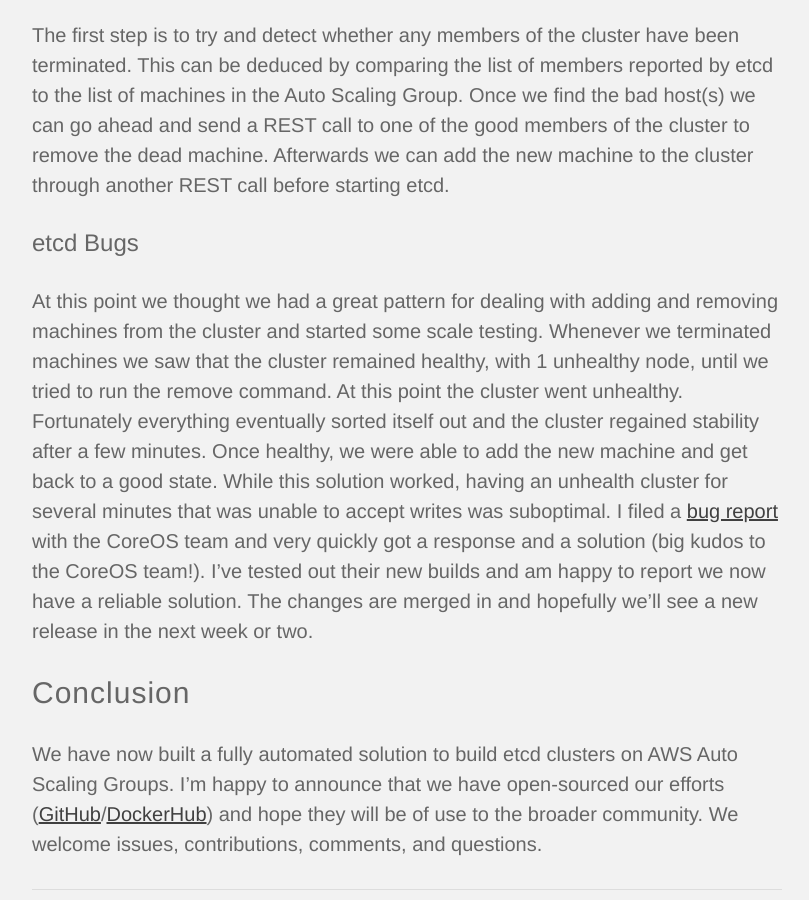
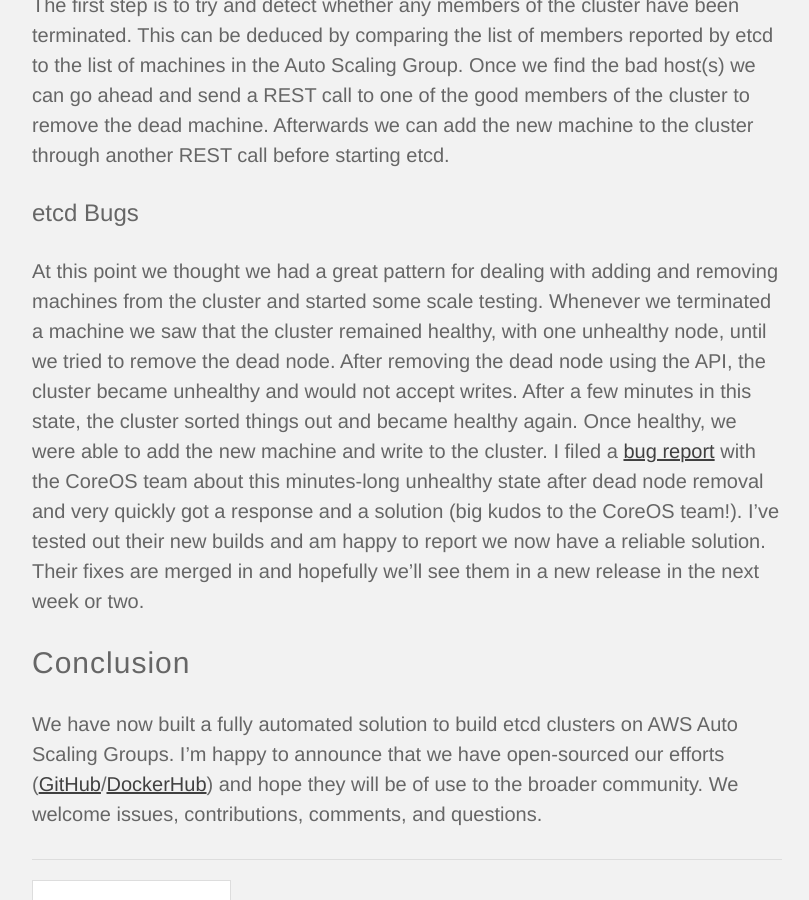
Before and after one commit to timwilliate/engineering-blog, a Jekyll site: the page built from _posts/2015-06-12-etcd-clustering.md, in a window 1280 px wide and 900 px high, scrolled down 5279 px. Shown: the whole window, without its empty margins (233-1042 px from the left). Built offline with Jekyll 4.4.1, drawn with Linux system fonts in a browser that asks for light colours; nearby versions of some CDN libraries; some web fonts are replaced; Markdown is read by kramdown in place of the engine named in the settings; some of the changed text lies outside the part shown.

Commit message:
wordsmithing suggested by Jorge and Mark

```diff
--- a/_posts/2015-06-12-etcd-clustering.md
+++ b/_posts/2015-06-12-etcd-clustering.md
@@ -16,7 +16,7 @@
 
 ## The Bootstrapping Problem
 
-etcd requires an initial bootstrapping to form a cluster. This can be accomplished in [several ways](https://github.com/coreos/etcd/blob/master/Documentation/clustering.md). Initially we used the [etcd discovery service](https://discovery.etcd.io/), but we saw strange behavior when using this with AWS Auto Scaling Groups, namely ghost IP addresses in the list the service would return. Plus, the discovery service does not handle the post-bootstrap problem of members joining and leaving the cluster. We ended up deciding to use the static method to reduce dependencies on external systems.
+etcd requires an initial bootstrapping to form a cluster. This can be accomplished in [several ways](https://github.com/coreos/etcd/blob/master/Documentation/clustering.md). Initially we used the [etcd discovery service](https://discovery.etcd.io/), but we saw strange behavior when using this with AWS Auto Scaling Groups, namely ghost IP addresses in the list the service would return. Plus, the discovery service does not handle the post-bootstrap problem of members joining and leaving the cluster. In the end, we chose the static method to reduce dependencies on external systems.
 
 Our initial approach was to create 3 dedicated EC2 instances in AWS via [CloudFormation](http://aws.amazon.com/cloudformation/). This allowed us access to the IPs of these machines to use in the [cloud-config](https://coreos.com/docs/cluster-management/setup/cloudinit-cloud-config/#coreos) in a block like:
 
@@ -136,7 +136,7 @@
 
 ### etcd Bugs
 
-At this point we thought we had a great pattern for dealing with adding and removing machines from the cluster and started some scale testing. Whenever we terminated machines we saw that the cluster remained healthy, with 1 unhealthy node, until we tried to run the remove command. At this point the cluster went unhealthy. Fortunately everything eventually sorted itself out and the cluster regained stability after a few minutes. Once healthy, we were able to add the new machine and get back to a good state. While this solution worked, having an unhealth cluster for several minutes that was unable to accept writes was suboptimal. I filed a [bug report](https://github.com/coreos/etcd/issues/2888) with the CoreOS team and very quickly got a response and a solution (big kudos to the CoreOS team!). I've tested out their new builds and am happy to report we now have a reliable solution. The changes are merged in and hopefully we'll see a new release in the next week or two.
+At this point we thought we had a great pattern for dealing with adding and removing machines from the cluster and started some scale testing. Whenever we terminated a machine we saw that the cluster remained healthy, with one unhealthy node, until we tried to remove the dead node. After removing the dead node using the API, the cluster became unhealthy and would not accept writes. After a few minutes in this state, the cluster sorted things out and became healthy again. Once healthy, we were able to add the new machine and write to the cluster. I filed a [bug report](https://github.com/coreos/etcd/issues/2888) with the CoreOS team about this minutes-long unhealthy state after dead node removal and very quickly got a response and a solution (big kudos to the CoreOS team!). I've tested out their new builds and am happy to report we now have a reliable solution. Their fixes are merged in and hopefully we'll see them in a new release in the next week or two.
 
 ## Conclusion
 
```
Also changed, not shown: other parts of _posts/2015-06-12-etcd-clustering.md (+1 -1 lines).
